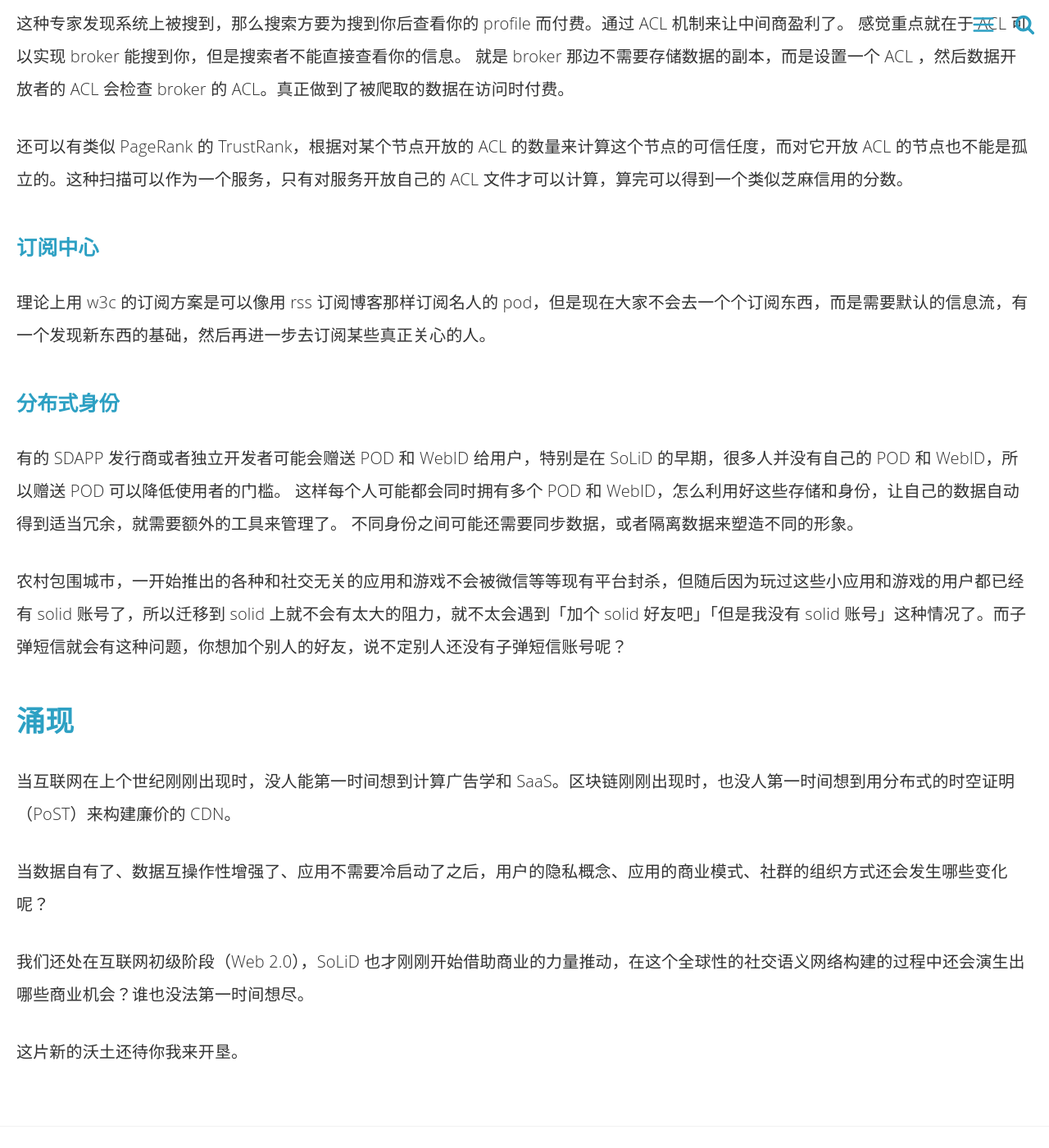
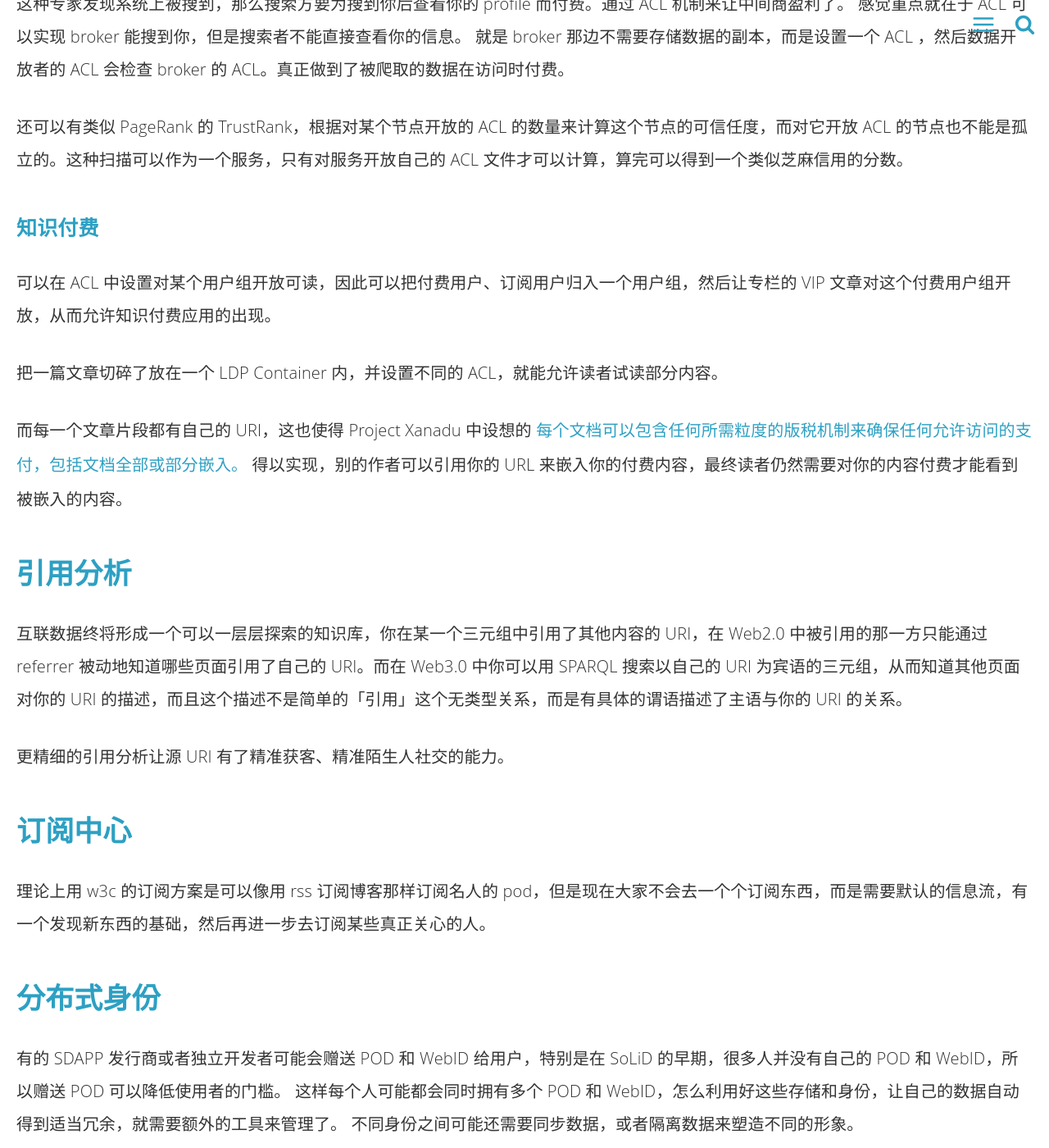
Before and after one commit to linonetwo/linonetwo.github.io, a Jekyll site: the page built from _posts/2018-12-02-SoLiD商业模式与语义网商业模式.md, in a window 1280 px wide and 1400 px high, scrolled down 3334 px. Shown: the whole window at 82% size. Built offline with Jekyll 4.4.1, drawn with Linux system fonts in a browser that asks for light colours; comment, search, counter and statistics services are not loaded.

Commit message:
Update 2018-12-02-SoLiD商业模式与语义网商业模式.md

```diff
--- a/_posts/2018-12-02-SoLiD商业模式与语义网商业模式.md
+++ b/_posts/2018-12-02-SoLiD商业模式与语义网商业模式.md
@@ -47,7 +45,7 @@
 2. 与企业老板喝酒拉项目
 3. 为企业做数据治理，构建智能数据平台
 
-### （逻辑上的）去中心化存储
+## （逻辑上的）去中心化存储
 
 由于数据自有，一个论坛 SDAPP 不可能像传统论坛那样由运营方提供存储和分发，而是把每个人所发的内容存放在每个用户各自的存储空间里，而这些公开内容都会有 URI 和访问控制列表（Web ACL）以及开放协议（例如 creative common），所以论坛 SDAPP 可能类似于爬虫，从一些种子用户的存储空间开始，爬取协议合适的与论坛主题相关的内容，帮助内容传播。这个过程相当于撮合「关注某个话题的人」和「话题内容的生产者」，而「关注者」和「内容生产者」之间可能隔了好几个撮合商。因此推测另一种商业模式是：
 
@@ -55,13 +53,13 @@
 2. 构建类似好东西传送门（ http://awesomeport.cn/ ）这样的爬虫
 3. 偶尔打打广告
 
-### （物理上的）中心化存储
+## （物理上的）中心化存储
 
 就需要 broker 把 ACL 再对搜索者开放，这时候一个周期性的扫描器就会发现 ACL 链条上的这个变化，然后勒令 broker 向数据开放者付费。
 这时候 ACL 是对 broker 开放的，但不是对搜索者开放的，然后每当有搜索者想要查看实际的搜索结果的时候。
 就是solid上搜索是得靠中间商的嘛，那么中间商就得向用户购买他们的 ACL 开放权，这样它们才能有更多搜索结果。
 
-### 互联网访问控制
+## 互联网访问控制
 
 ACL 建模了互联网上的「信任」，你信任那些朋友、哪些服务提供商、哪些掮客？你愿意让他们看到你的个人档案并用于盈利吗？你愿意让陌生人了解你的哪个人设？
 
@@ -75,11 +73,25 @@
 
 还可以有类似 PageRank 的 TrustRank，根据对某个节点开放的 ACL 的数量来计算这个节点的可信任度，而对它开放 ACL 的节点也不能是孤立的。这种扫描可以作为一个服务，只有对服务开放自己的 ACL 文件才可以计算，算完可以得到一个类似芝麻信用的分数。
 
-### 订阅中心
+### 知识付费
+
+可以在 ACL 中设置对某个用户组开放可读，因此可以把付费用户、订阅用户归入一个用户组，然后让专栏的 VIP 文章对这个付费用户组开放，从而允许知识付费应用的出现。
+
+把一篇文章切碎了放在一个 LDP Container 内，并设置不同的 ACL，就能允许读者试读部分内容。
+
+而每一个文章片段都有自己的 URI，这也使得 Project Xanadu 中设想的 `每个文档可以包含任何所需粒度的版税机制来确保任何允许访问的支付，包括文档全部或部分嵌入。` 得以实现，别的作者可以引用你的 URL 来嵌入你的付费内容，最终读者仍然需要对你的内容付费才能看到被嵌入的内容。
+
+## 引用分析
+
+互联数据终将形成一个可以一层层探索的知识库，你在某一个三元组中引用了其他内容的 URI，在 Web2.0 中被引用的那一方只能通过 referrer 被动地知道哪些页面引用了自己的 URI。而在 Web3.0 中你可以用 SPARQL 搜索以自己的 URI 为宾语的三元组，从而知道其他页面对你的 URI 的描述，而且这个描述不是简单的「引用」这个无类型关系，而是有具体的谓语描述了主语与你的 URI 的关系。
+
+更精细的引用分析让源 URI 有了精准获客、精准陌生人社交的能力。
+
+## 订阅中心
 
 理论上用 w3c 的订阅方案是可以像用 rss 订阅博客那样订阅名人的 pod，但是现在大家不会去一个个订阅东西，而是需要默认的信息流，有一个发现新东西的基础，然后再进一步去订阅某些真正关心的人。
 
-### 分布式身份
+## 分布式身份
 
 有的 SDAPP 发行商或者独立开发者可能会赠送 POD 和 WebID 给用户，特别是在 SoLiD 的早期，很多人并没有自己的 POD 和 WebID，所以赠送 POD 可以降低使用者的门槛。
 这样每个人可能都会同时拥有多个 POD 和 WebID，怎么利用好这些存储和身份，让自己的数据自动得到适当冗余，就需要额外的工具来管理了。
```
Also changed, not shown: other parts of _posts/2018-12-02-SoLiD商业模式与语义网商业模式.md (+2 -4 lines).
